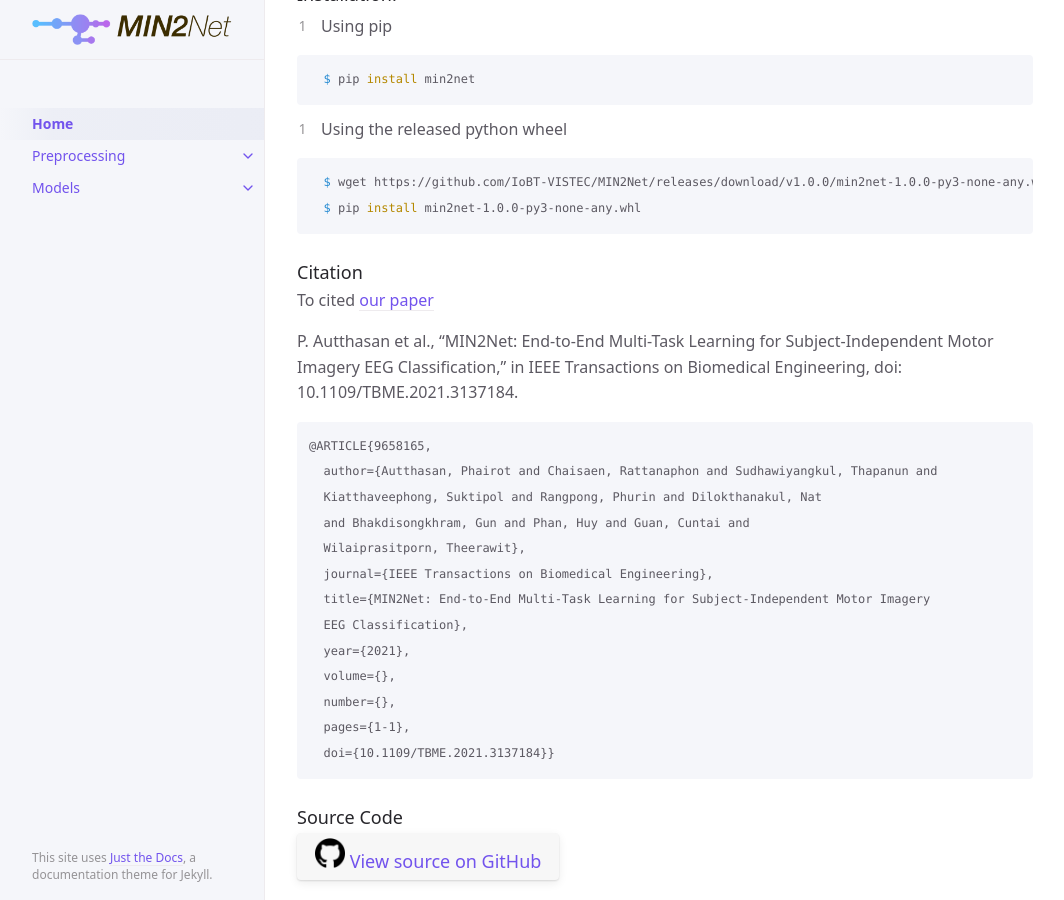
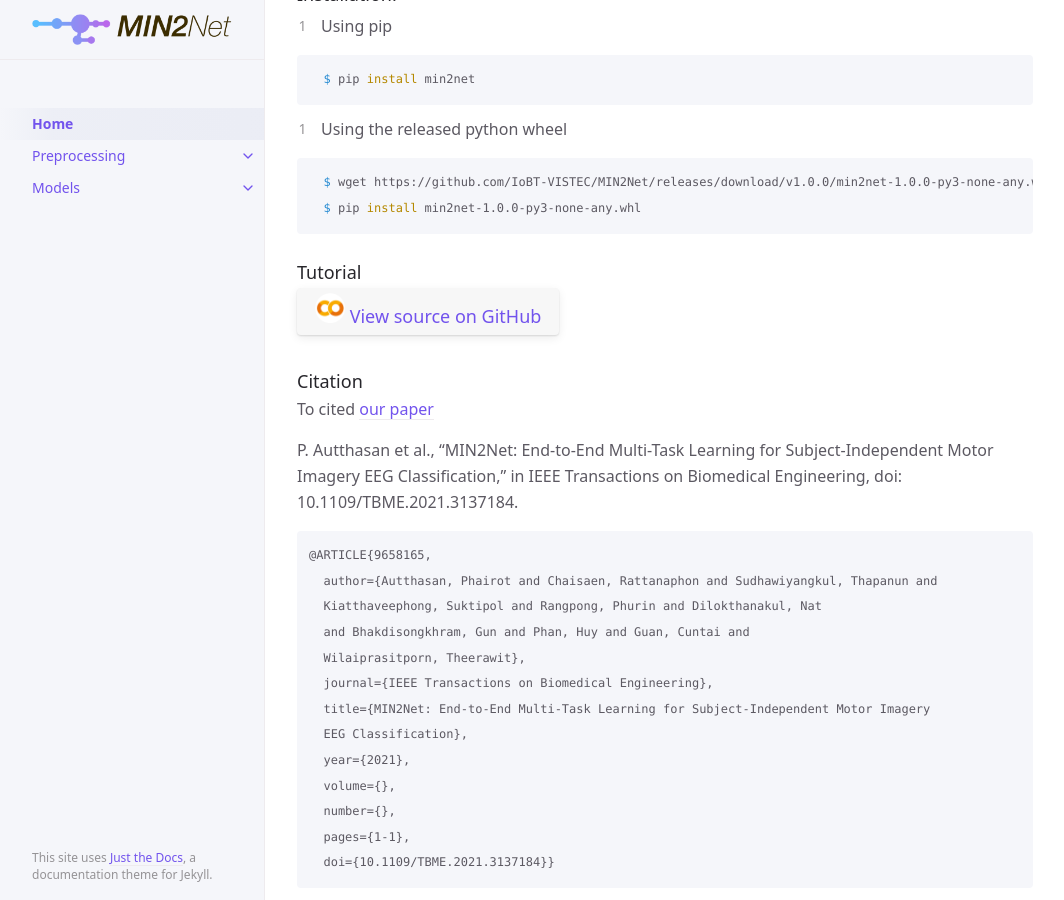
Before and after one commit to MixNetBCI/MixNetBCI.github.io, a Jekyll site: the page built from index.md, in a window 1280 px wide and 900 px high, scrolled down 719 px. Shown: the whole window, without its empty margins (107-1171 px from the left). Built offline with Jekyll 4.4.1, drawn with Linux system fonts in a browser that asks for light colours.

Commit message:
update index, add colab

````diff
--- a/index.md
+++ b/index.md
@@ -66,6 +67,10 @@ $ conda activate min2net
   $ pip install min2net-1.0.0-py3-none-any.whl
   ```
 
+### Tutorial
+
+[<img src="./assets/images/colab_favicon.ico" width="30" height="30"> View source on GitHub](https://colab.research.google.com/drive/1IE5J0Yn10ZIhWjSatQn_QWJWZblr6tZy?usp=sharing){: .btn .fs-5 .mb-4 .mb-md-0 }
+
 ### Citation
 
 To cited [our paper](https://ieeexplore.ieee.org/document/9658165)
````
Also changed, not shown: other parts of index.md (+1 -0 lines), assets/images/colab_favicon.ico (added).
